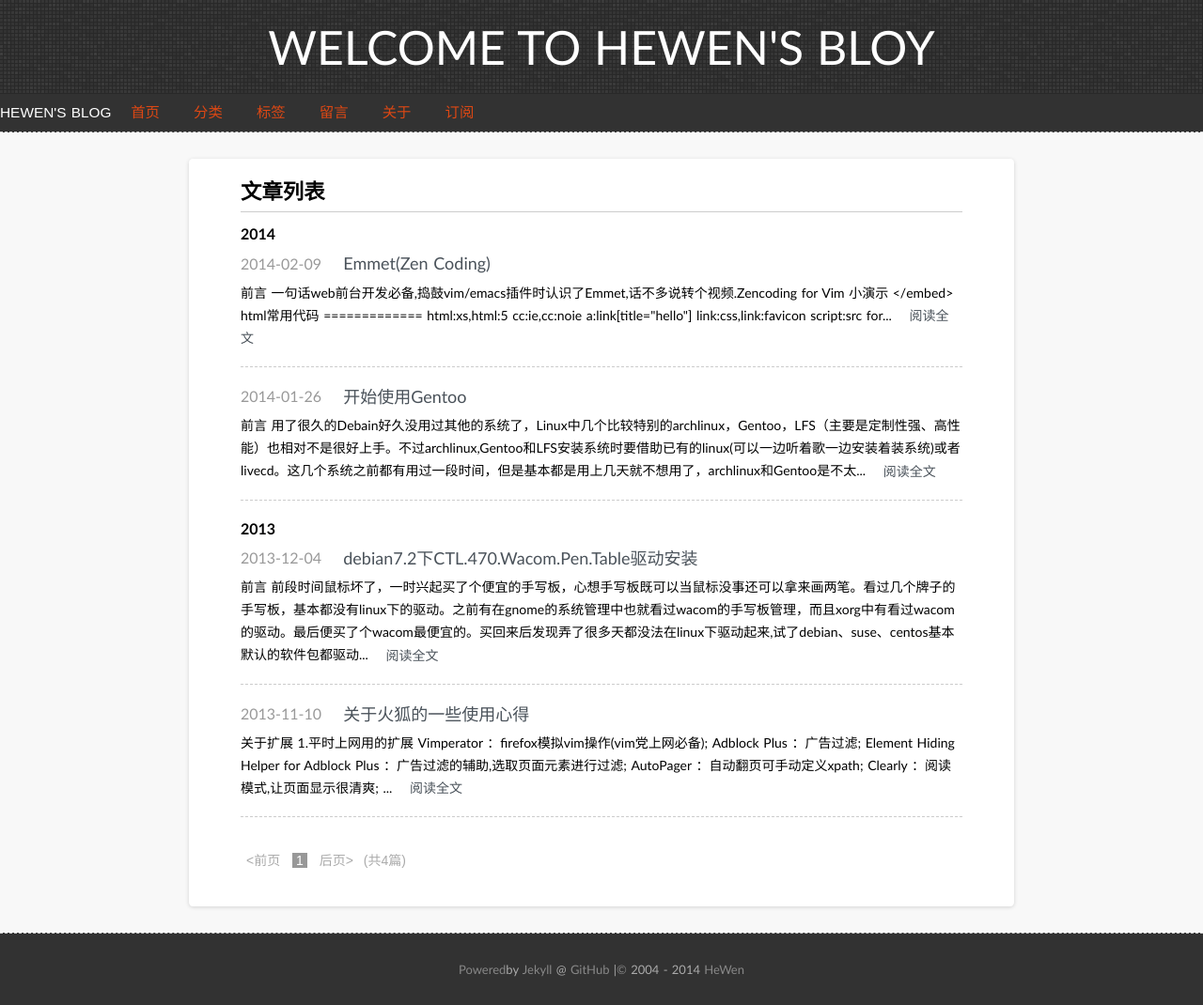
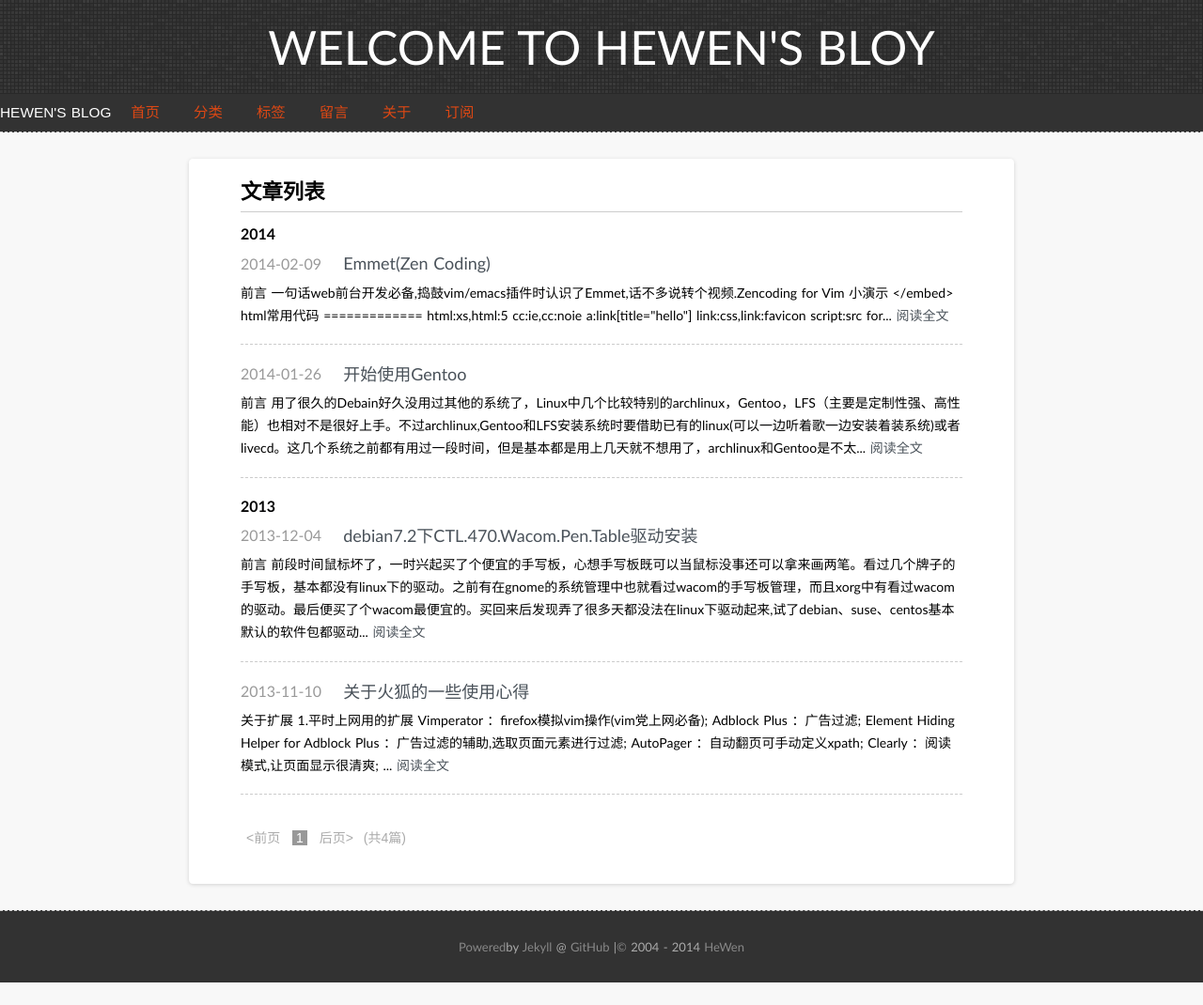
Before and after one commit to hewen/hewen.github.io, a Jekyll site: the page built from index.html, in a window 1280 px wide. Shown: the whole page at 94% size. Built offline with Jekyll 4.4.1, drawn with Linux system fonts in a browser that asks for light colours; some web fonts are replaced; Markdown is read by kramdown in place of the engine named in the settings; the list of posts is cut into pages by our own code; after the commit the page ends 1046 px from its top, so only the background shows below that.

Commit message:
modify post css

```diff
--- a/media/css/style.css
+++ b/media/css/style.css
@@ -35,7 +35,7 @@ blockquote p{margin:0;padding:.5em 0;}
 .listing-item,.listing-seperator{list-style-type:none;}
 .listing-item a{padding:.2em 1em;font-size:18px;}
 .listing-item p{font-size:14px;}
-.listing-item p a{font-size:14px;}
+.listing-item p a{font-size:14px;margin:0px;padding:0px;}
 .listing-item hr{height:1px;border:none;border-top:1px dashed #CCCCCC;}
 .listing-item time{color:#999999;}
 .listing-seperator{font-weight:bold;}
```
